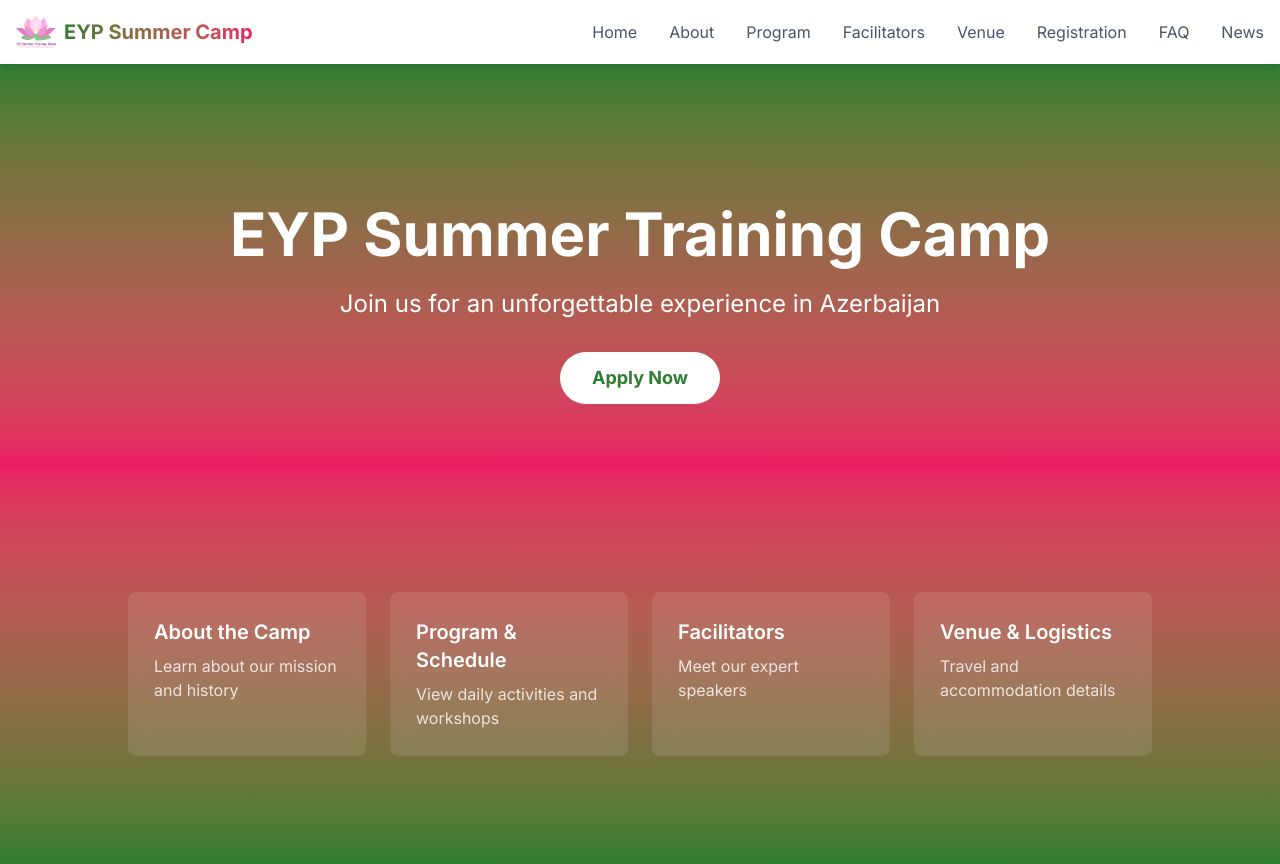
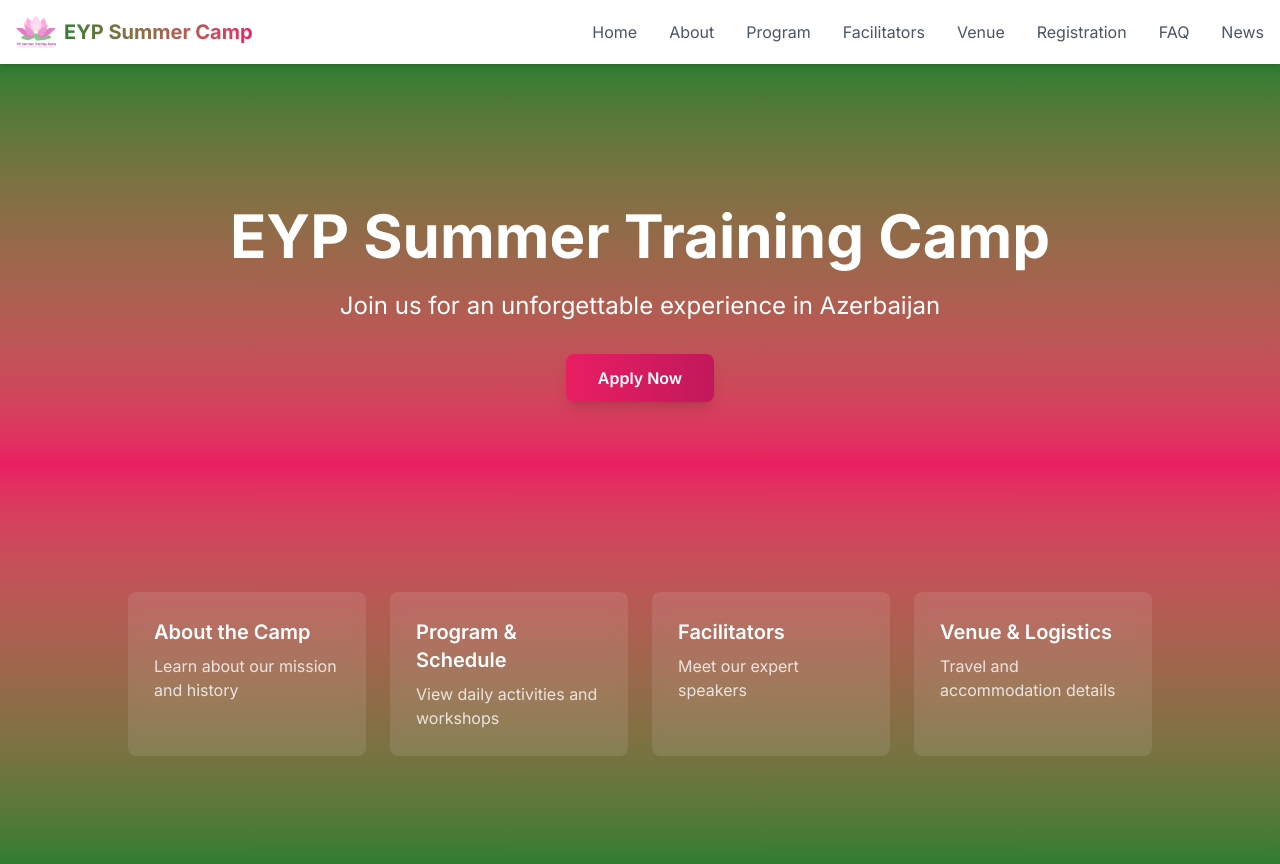
Before and after one commit to Ph4ntomByte/Summer_Training_Camp, a Next.js app: page / in a window 1280 px wide. Built offline with nearby package versions, Linux system fonts and the light colour scheme.

Commit message:
Update Apply Now button with gradient background and improved styling

```diff
--- a/src/app/page.tsx
+++ b/src/app/page.tsx
@@ -17,7 +17,7 @@ export default function Home() {
             href="https://members.eyp.org/events/7th-summer-training-camp-of-eyp-azerbaijan"
             target="_blank"
             rel="noopener noreferrer"
-            className="btn-primary bg-white text-[#2E7D32] hover:bg-gray-100"
+            className="inline-block px-8 py-3 bg-gradient-to-r from-[#E91E63] to-[#C2185B] text-white font-semibold rounded-lg hover:from-[#C2185B] hover:to-[#E91E63] transition-all duration-300 shadow-lg hover:shadow-xl"
           >
             Apply Now
           </a>
```
